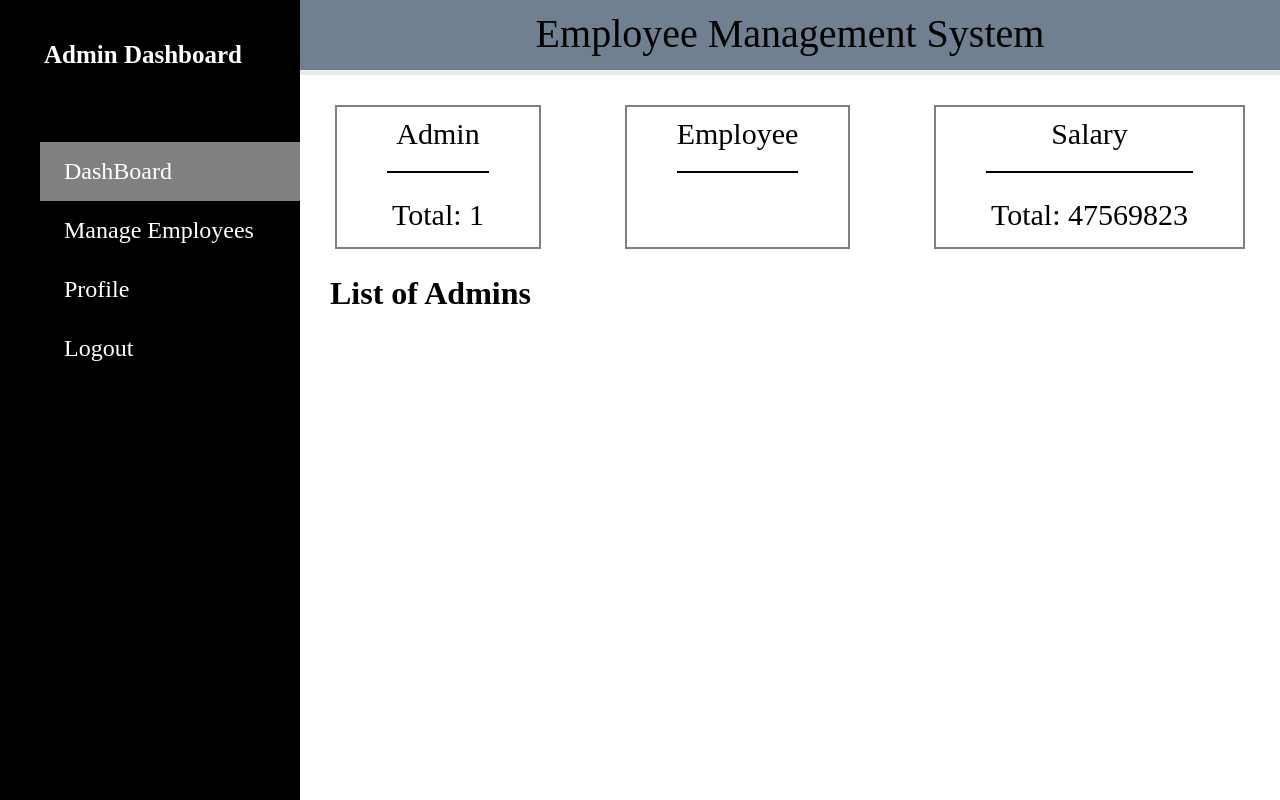
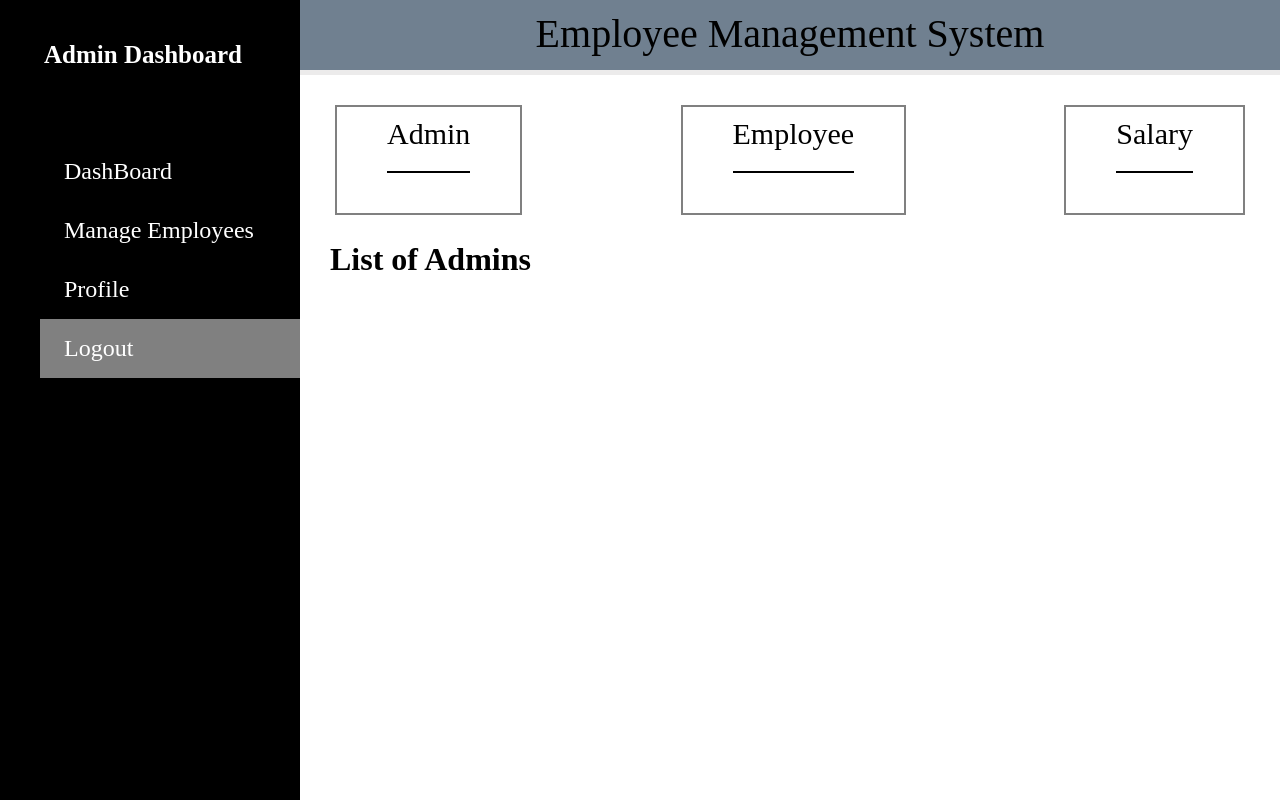
Before and after one commit to Roshankrshah/Employee-Management-Site, a plain HTML site: page Client/dashboard.html in a window 1280 px wide. Both pictures are taken after a click on the link "Logout". Drawn offline with Linux system fonts and the light colour scheme; no server answers.

Commit message:
fetch dashboard setup

```diff
--- a/Client/dashboard.html
+++ b/Client/dashboard.html
@@ -15,7 +15,7 @@
         </div>
         <!-- links -->
         <ul class="links">
-            <li class="active">
+            <li>
                 <a href="/">DashBoard</a>
             </li>
             <li>
@@ -38,7 +38,7 @@
     <div class="content-container">
     </div>
     <script src="router.js"></script>
-    <script src="dashboard.js"></script>
+    <script type="module" src="dashboard.js"></script>
 </body>
 
 </html>
--- a/Client/dashboard.js
+++ b/Client/dashboard.js
@@ -1,22 +1,34 @@
 const logoutBtn = document.querySelector('.logout-btn');
+const linkContainer = document.querySelector('.links');
+const links = document.querySelectorAll('li');
 
-logoutBtn.addEventListener('click',async()=>{
-    console.log(document.cookie)
-    const res = await fetch('http://localhost:2222/user/logout',{
-                credentials: 'include'
+import fetchDashboard from './templates/index.js';
+
+logoutBtn.addEventListener('click', async () => {
+    const res = await fetch('http://localhost:2222/user/logout', {
+        credentials: 'include'
     });
     const resData = await res.json();
-    if(resData.Status === 'Success'){
+    if (resData.Status === 'Success') {
         alert('logout');
     }
 });
 
-const start = async()=>{
-    const res = await fetch('http://localhost:2222/user/adminCount',{
-        credentials: 'include'
+linkContainer.addEventListener('click', (e) => {
+    links.forEach((link) => {
+        link.classList.remove('active');
     });
-    const resData = await res.json();
-    console.log(resData);
-}
+    e.target.parentElement.classList.add('active');
+    const routeJs = e.target.textContent;
 
-start();
+    if (routeJs === 'DashBoard') {
+        fetchDashboard();
+    }
+    if (routeJs === 'Manage Employees') {
+    }
+    if (routeJs === 'Profile') {
+
+    }
+});
+
+fetchDashboard();
--- a/Client/router.js
+++ b/Client/router.js
@@ -51,7 +51,9 @@ const urlLocationHandler = async () => {
 
     const route = routes[location] || routes['404'];
 
-    const html = await fetch(route.template).then((res) => res.text());
+    const html = await fetch(route.template).then((res) => {
+        return res.text();
+    });
 
     document.querySelector('.content-container').innerHTML = html;
 
--- a/Client/templates/index.html
+++ b/Client/templates/index.html
@@ -5,7 +5,7 @@
         </div>
         <div class="hr-line"></div>
         <div class="inner-box first-box">
-            Total: 1
+
         </div>
     </div>
     <div class="box">
@@ -22,7 +22,6 @@
         </div>
         <div class="hr-line"></div>
         <div class="inner-box third-box">
-            Total: 47569823
         </div>
     </div>
 </div>
--- /dev/null
+++ b/Client/templates/index.js
@@ -0,0 +1,26 @@
+const fetchDashboard = async () => {
+    const admin = await fetch('http://localhost:2222/user/adminCount', {
+        credentials: 'include'
+    });
+    const adminData = await admin.json();
+    console.log(adminData);
+
+    document.querySelector('.first-box').innerHTML = `Total: ${adminData[0].admin}`;
+
+    const employee = await fetch('http://localhost:2222/user/employeeCount', {
+        credentials: 'include'
+    });
+    const employeeData = await employee.json();
+    console.log(employeeData);
+
+    document.querySelector('.second-box').innerHTML = `Total: ${employeeData[0].employee}`;
+
+    const salary = await fetch('http://localhost:2222/user/salarySum', {
+        credentials: 'include'
+    });
+    const salaryData = await salary.json();
+    console.log(salaryData);
+    document.querySelector('.third-box').innerHTML = `Total: ${salaryData[0].sumOfSalary}`;
+};
+
+export default fetchDashboard;
```
